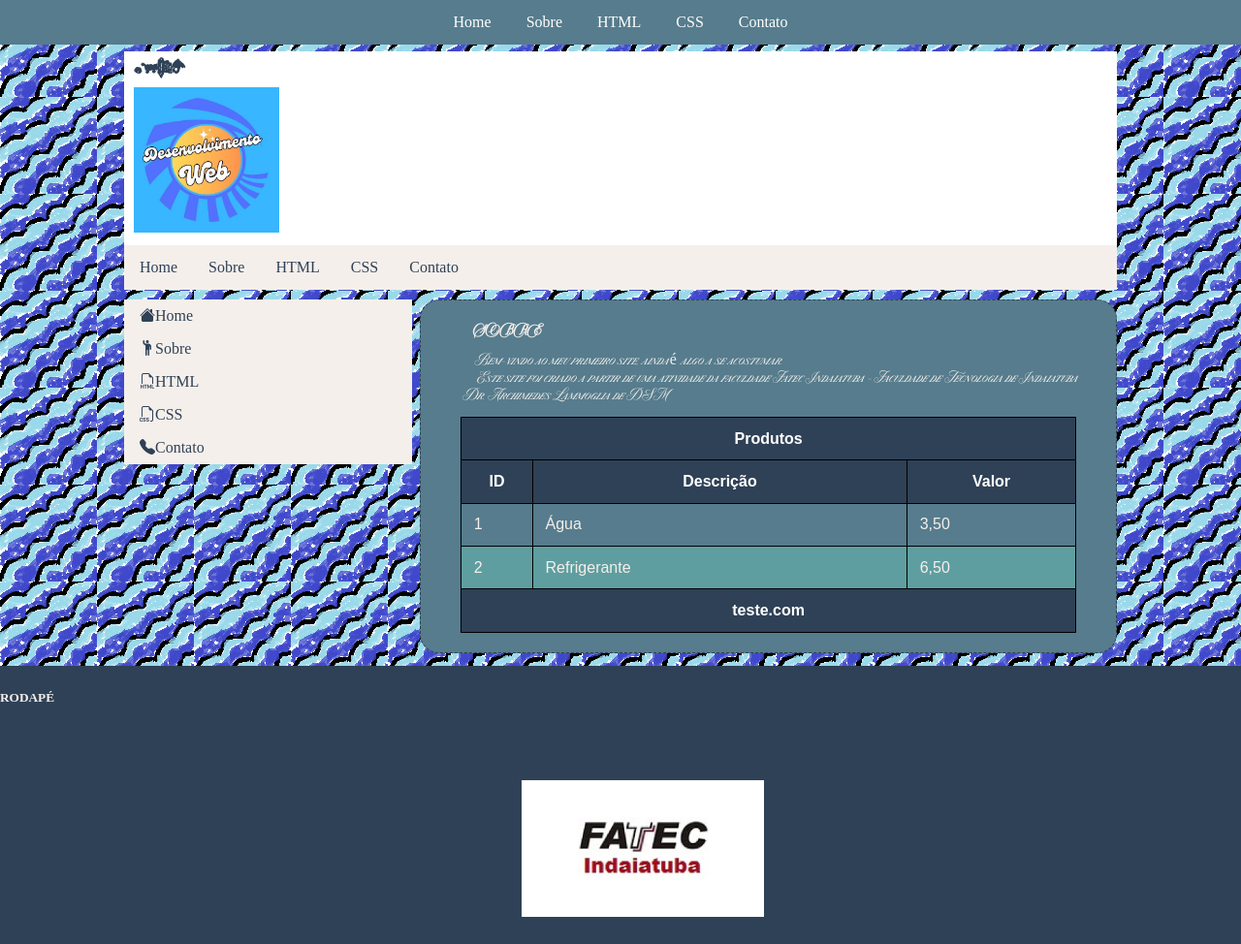
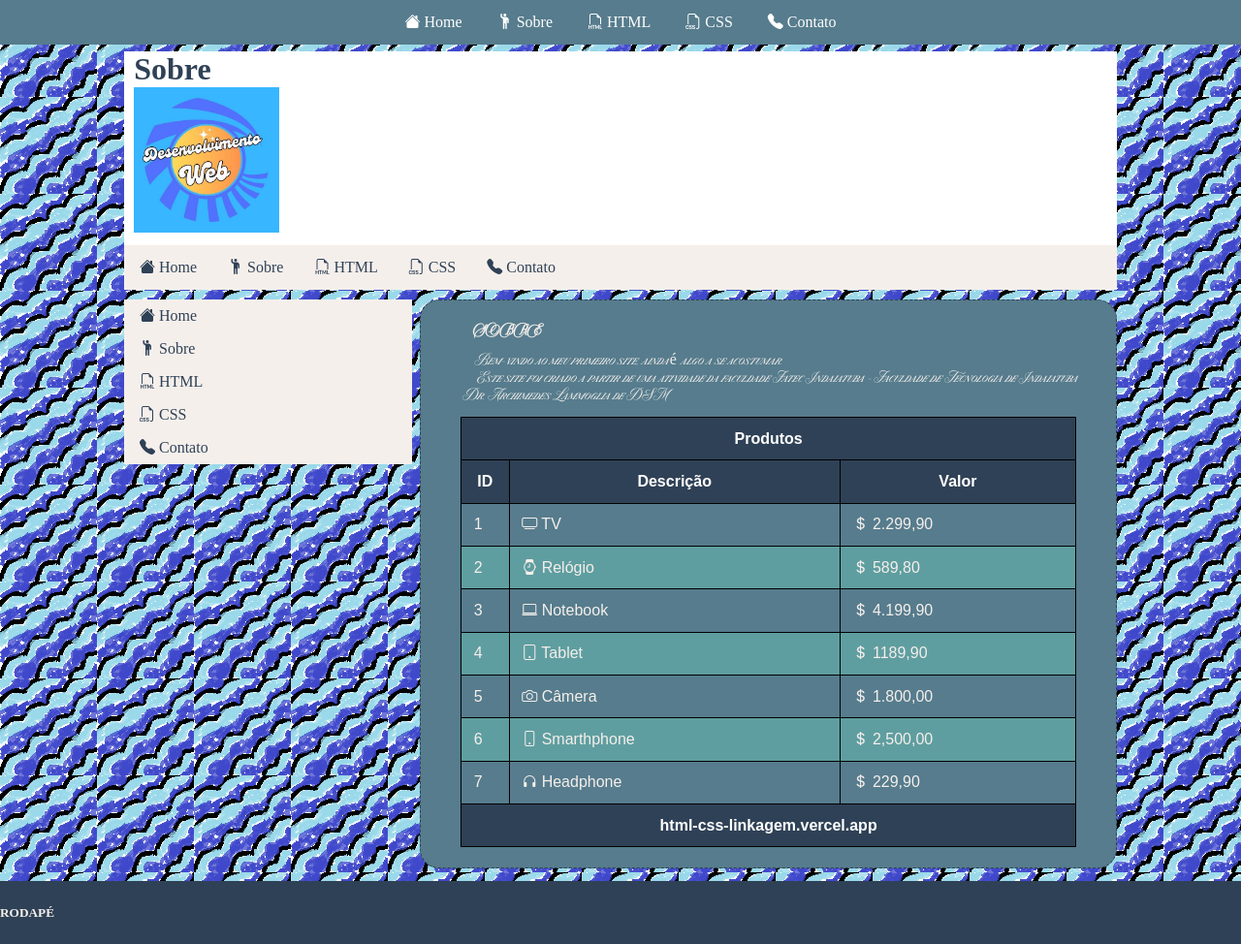
Before and after one commit to DaviDias88/Html-Css-Linkagem, a plain HTML site: page sobre.html in a window 1280 px wide. Shown: the top 974 px of the page at 97% size. Drawn offline with nearby package versions, Linux system fonts and the light colour scheme; a web font is replaced by a local one.

Commit message:
Tabelas e Icones

```diff
--- a/sobre.html
+++ b/sobre.html
@@ -13,11 +13,11 @@
     <body>
         <nav class="topo">
               <ul>
-                  <li><a href="index.html" title="Entre na Home">Home</a></li>
-                  <li><a href="sobre.html" title="Saiba mais sobre a empresa">Sobre</a></li>
-                  <li><a href="HTML.html" title="Saiba mais sobre HTML">HTML</a></li>
-                  <li><a href="CSS.html" title="Saiba mais sobre css">CSS</a></li>
-                  <li><a href="contato.html" title="Entre no Contato">Contato</a></li>
+                  <li><a href="index.html" title="Entre na Home"><i class="bi bi-house-fill"></i>  Home</a></li>
+                  <li><a href="sobre.html" title="Saiba mais sobre a empresa"><i class="bi bi-person-raised-hand"></i>  Sobre</a></li>
+                  <li><a href="HTML.html" title="Saiba mais sobre HTML"><i class="bi bi-filetype-html"></i>  HTML</a></li>
+                  <li><a href="CSS.html" title="Saiba mais sobre css"><i class="bi bi-filetype-css"></i>  CSS</a></li>
+                  <li><a href="contato.html" title="Entre no Contato"><i class="bi bi-telephone-fill"></i>  Contato</a></li>
               </ul>
         </nav>
         <div id="container">
@@ -27,20 +27,20 @@
             </header>
             <nav class="superior">
                 <ul>
-                    <li><a href="index.html" title="Entre na Home">Home</a></li>
-                    <li><a href="sobre.html" title="Saiba mais sobre a empresa">Sobre</a></li>
-                    <li><a href="HTML.html" title="Saiba mais sobre HTML">HTML</a></li>
-                    <li><a href="CSS.html" title="Saiba mais sobre css">CSS</a></li>
-                    <li><a href="contato.html" title="Entre no Contato">Contato</a></li>
+                    <li><a href="index.html" title="Entre na Home"><i class="bi bi-house-fill"></i>  Home</a></li>
+                    <li><a href="sobre.html" title="Saiba mais sobre a empresa"><i class="bi bi-person-raised-hand"></i>  Sobre</a></li>
+                    <li><a href="HTML.html" title="Saiba mais sobre HTML"><i class="bi bi-filetype-html"></i>  HTML</a></li>
+                    <li><a href="CSS.html" title="Saiba mais sobre css"><i class="bi bi-filetype-css"></i>  CSS</a></li>
+                    <li><a href="contato.html" title="Entre no Contato"><i class="bi bi-telephone-fill"></i>  Contato</a></li>
                 </ul>
             </nav>
             <nav class="lateral">
                 <ul>
-                    <li><a href="index.html" title="Entre na Home"><i class="bi bi-house-fill"></i>Home</a></li>
-                    <li><a href="sobre.html" title="Saiba mais sobre a empresa"><i class="bi bi-person-raised-hand"></i>Sobre</a></li>
-                    <li><a href="HTML.html" title="Saiba mais sobre HTML"><i class="bi bi-filetype-html"></i>HTML</i></a></li>
-                    <li><a href="CSS.html" title="Saiba mais sobre css"><i class="bi bi-filetype-css"></i>CSS</a></li>
-                    <li><a href="contato.html" title="Entre no Contato"><i class="bi bi-telephone-fill"></i>Contato</a></li>
+                    <li><a href="index.html" title="Entre na Home"><i class="bi bi-house-fill"></i>  Home</a></li>
+                    <li><a href="sobre.html" title="Saiba mais sobre a empresa"><i class="bi bi-person-raised-hand"></i>  Sobre</a></li>
+                    <li><a href="HTML.html" title="Saiba mais sobre HTML"><i class="bi bi-filetype-html"></i>  HTML</i></a></li>
+                    <li><a href="CSS.html" title="Saiba mais sobre css"><i class="bi bi-filetype-css"></i>  CSS</a></li>
+                    <li><a href="contato.html" title="Entre no Contato"><i class="bi bi-telephone-fill"></i>  Contato</a></li>
                 </ul>
             </nav>
             <main>
@@ -62,18 +62,43 @@
                     <tbody>
                         <tr>
                             <td>1</td>
-                            <td>Água</td>
-                            <td>3,50</td>
+                            <td><i class="bi bi-tv"></i>   TV</td>
+                            <td><i class="bi bi-currency-dollar"></i>   2.299,90</td>
                         </tr>
                         <tr>
                             <td>2</td>
-                            <td>Refrigerante</td>
-                            <td>6,50</td>
+                            <td><i class="bi bi-watch"></i>   Relógio</td>
+                            <td><i class="bi bi-currency-dollar"></i>   589,80</td>
+                        </tr>
+                        <tr>
+                            <td>3</td>
+                            <td><i class="bi bi-laptop"></i>   Notebook</td>
+                            <td><i class="bi bi-currency-dollar"></i>   4.199,90</td>
+                        </tr>
+                        <tr>
+                            <td>4</td>
+                            <td><i class="bi bi-tablet"></i>   Tablet</td>
+                            <td><i class="bi bi-currency-dollar"></i>   1189,90</td>
+                        </tr>
+                        <tr>
+                            <td>5</td>
+                            <td><i class="bi bi-camera"></i>   Câmera</td>
+                            <td><i class="bi bi-currency-dollar"></i>   1.800,00</td>
+                        </tr>
+                        <tr>
+                            <td>6</td>
+                            <td><i class="bi bi-phone"></i>   Smarthphone</td>
+                            <td><i class="bi bi-currency-dollar"></i>   2,500,00</td>
+                        </tr>
+                        <tr>
+                            <td>7</td>
+                            <td><i class="bi bi-headphones"></i>   Headphone</td>
+                            <td><i class="bi bi-currency-dollar"></i>   229,90</td>
                         </tr>
                     </tbody>
                     <tfoot>
                         <tr>
-                            <th colspan="3">teste.com</th>
+                            <th colspan="3">html-css-linkagem.vercel.app</th>
                         </tr>
                     </tfoot>
                 </table>
```
Also changed, not shown: CSS.html (+16 -16 lines), HTML.html (+16 -16 lines), contato.html (+16 -16 lines), index.html (+15 -15 lines), fontes/icon/DerpIcons.ttf (deleted).
